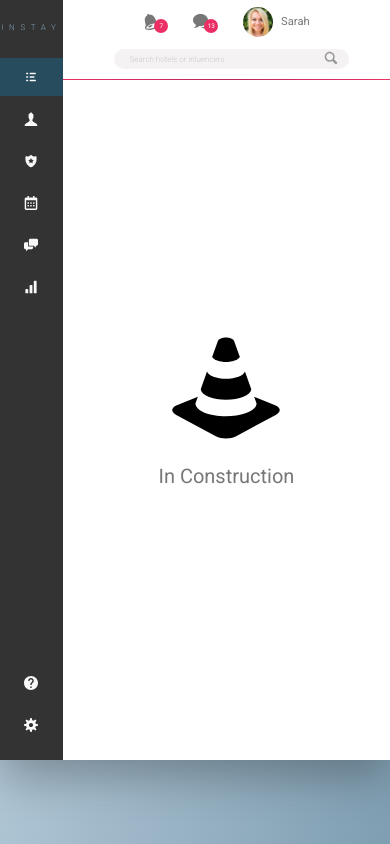
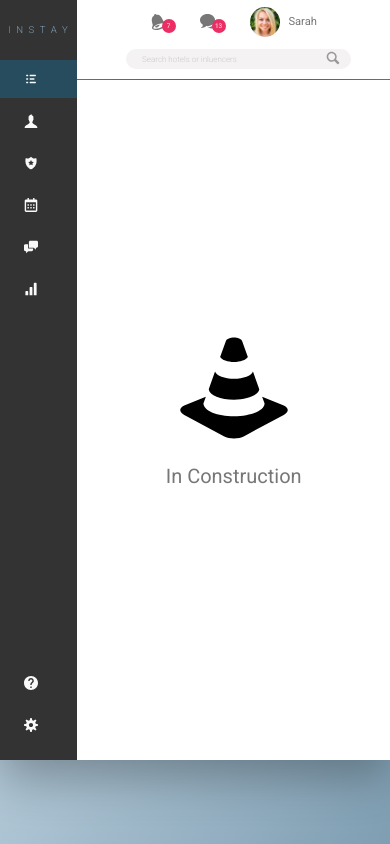
Before and after one commit to bricemacias/instay-vo, a React (Create React App) app in the folder client/: page /bubblegum in a window 390 px wide. Built offline with nearby package versions, Linux system fonts and the light colour scheme; no server answers.

Commit message:
Logo title center

```diff
--- a/client/src/styles/css/style.css
+++ b/client/src/styles/css/style.css
@@ -98,8 +98,8 @@ body {
     letter-spacing: 0.7rem; }
     @media only screen and (max-width: 44.75em) {
       .logo-title--side {
-        font-size: 1rem;
-        margin: 2.8rem auto; } }
+        font-size: 1.2rem;
+        margin: 2.8rem 0.5rem 2.8rem 1rem; } }
 
 .header, .header-dark {
   font-size: 1.4rem;
@@ -144,17 +144,18 @@ body {
   justify-content: space-between; }
   @media only screen and (max-width: 44.75em) {
     .sidebar {
-      flex: 0 0 5%;
+      flex: 0 0 10%;
       width: 13%;
-      height: 100%;
-      justify-content: space-between;
+      margin: 0; } }
+  @media only screen and (max-width: 37.5em) {
+    .sidebar {
+      flex: 0 0 10%;
+      width: 17%;
       margin: 0; } }
   @media only screen and (max-width: 31.25em) {
     .sidebar {
       flex: 0 0 15%;
       width: 20%;
-      height: 100%;
-      justify-content: space-between;
       margin: 0; } }
 
 .hotel-view {
```
Also changed, not shown: client/src/styles/sass/_layout.scss (+9 -7 lines).
